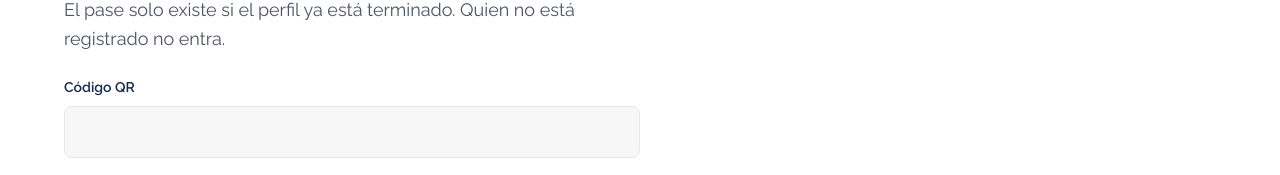
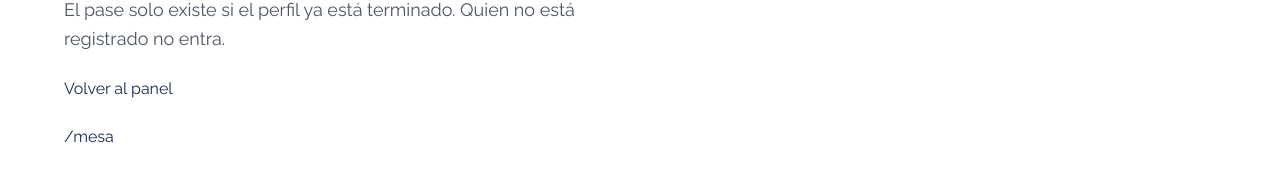
Before and after one commit to cluster-startup-puebla/observatorio, a Next.js app: page /mesa in a window 1280 px wide. Shown: the part 238-413 px from the top of the page. Built offline with nearby package versions, Linux system fonts and the light colour scheme; no server answers.

Commit message:
feat: la mesa queda enlazada desde el panel

```diff
--- a/src/app/mesa/page.tsx
+++ b/src/app/mesa/page.tsx
@@ -1,5 +1,6 @@
 import { Kicker } from "@/components/landing/atoms/kicker";
 import { Field, controlClass } from "@/components/landing/molecules/field";
+import { mesaHref } from "@/lib/admin/mesa/href";
 import { scanDeskAction } from "@/lib/flow-actions";
 
 export const instant = false;
@@ -20,6 +21,8 @@ export default async function MesaPage({
         <p className="text-body-lg text-ink-secondary">
           El pase solo existe si el perfil ya está terminado. Quien no está registrado no entra.
         </p>
+        <a href="/admin">Volver al panel</a>
+        <p data-testid="mesa-href">{mesaHref}</p>
         <form action={scanDeskAction} className="grid gap-5">
           <Field id="codigo" label="Código QR">
             <input
--- /dev/null
+++ b/src/lib/admin/mesa/href.ts
@@ -0,0 +1 @@
+export const mesaHref = "/mesa";
```
Also changed, not shown: 1 other file (tests, documents, lock files or other folders).
